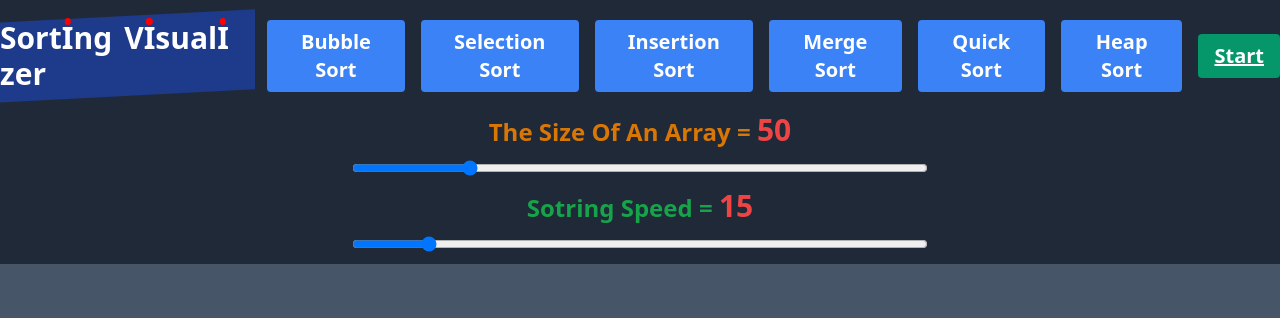
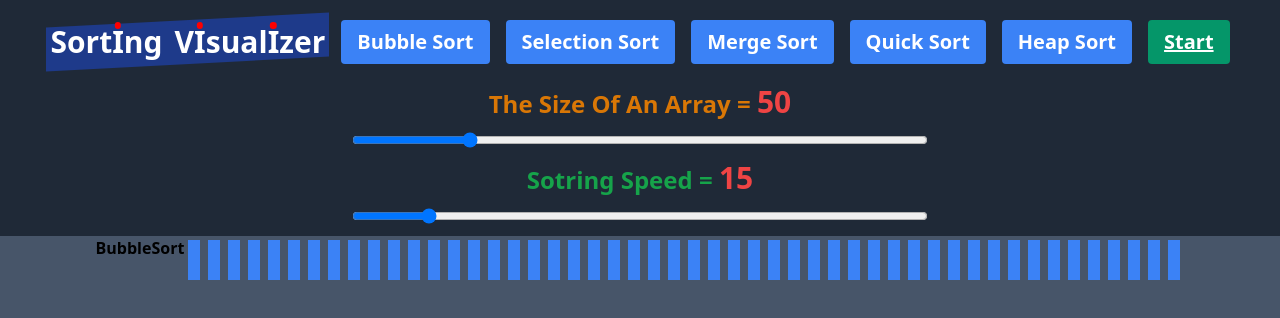
Before and after one commit to Mohab0P/Visualising_Sortin_Algorithms, a React (Vite) app: page / in a window 1280 px wide. Shown: the top 318 px of the page. Built offline with nearby package versions, Linux system fonts and the light colour scheme.

Commit message:
Provider

```diff
--- a/src/App.tsx
+++ b/src/App.tsx
@@ -1,4 +1,5 @@
 import Nav from "./components/Nav";
+import Main from "./components/Main";
 
 
 function App() {
@@ -6,6 +7,7 @@ function App() {
   return (
     <div>
       <Nav/>
+      <Main/>
     </div>
   )
 }
--- /dev/null
+++ b/src/components/Main.tsx
@@ -0,0 +1,17 @@
+import {useArrayContext} from "../utils/ArrayProvider";
+
+const Main = () => {
+    const {size,sortingAlgorithm} = useArrayContext()
+
+
+    return (
+        <div className="flex flex-row justify-center ">
+            <h1>{sortingAlgorithm}</h1>
+          {Array.from({ length: size }).map((_, i) => (
+            <div key={i} className="h-10 w-3 bg-blue-500 m-1"></div>
+          ))}
+        </div>
+      );
+    }
+
+export default Main;
--- a/src/components/Nav.tsx
+++ b/src/components/Nav.tsx
@@ -1,9 +1,14 @@
 import { useArrayContext } from "../utils/ArrayProvider";
 
-
 const Nav = () => {
-const {size, setSize, speed, setSpeed} = useArrayContext()
-
+  const {
+    size,
+    setSize,
+    speed,
+    setSpeed,
+    sortingAlgorithm,
+    setSortingAlgorithm,
+  } = useArrayContext();
 
   return (
     <nav className="w-screen bg-gray-800 grid grid-flow-row ">
@@ -29,22 +34,30 @@ const {size, setSize, speed, setSpeed} = useArrayContext()
             <span className="relative">r</span>
           </span>
         </span>
-        <button className="bg-blue-500 hover:bg-blue-700 text-white font-bold py-2 px-4 rounded text-xl  transition-all active:scale-95">
+
+        <button
+
+          className="bg-blue-500 hover:bg-blue-700 text-white font-bold py-2 px-4 rounded text-xl  transition-all active:scale-95"
+          onClick={() => setSortingAlgorithm("BubbleSort")}
+        >
           Bubble Sort
         </button>
-        <button className="bg-blue-500 hover:bg-blue-700 text-white font-bold py-2 px-4 rounded text-xl  transition-all active:scale-95 ">
+        <button
+          className="bg-blue-500 hover:bg-blue-700 text-white font-bold py-2 px-4 rounded text-xl  transition-all active:scale-95 "
+          onClick={() => setSortingAlgorithm("SelectionSort")}
+        >
           Selection Sort
         </button>
-        <button className="bg-blue-500 hover:bg-blue-700 text-white font-bold py-2 px-4 rounded text-xl  transition-all active:scale-95">
-          Insertion Sort
-        </button>
-        <button className="bg-blue-500 hover:bg-blue-700 text-white font-bold py-2 px-4 rounded text-xl  transition-all active:scale-95">
+        <button
+          className="bg-blue-500 hover:bg-blue-700 text-white font-bold py-2 px-4 rounded text-xl  transition-all active:scale-95"
+          onClick={() => setSortingAlgorithm("MergeSort")}
+        >
           Merge Sort
         </button>
-        <button className="bg-blue-500 hover:bg-blue-700 text-white font-bold py-2 px-4 rounded text-xl  transition-all active:scale-95">
+        <button className="bg-blue-500 hover:bg-blue-700 text-white font-bold py-2 px-4 rounded text-xl  transition-all active:scale-95"           onClick={() => setSortingAlgorithm('QuickSort')}>
           Quick Sort
         </button>
-        <button className="bg-blue-500 hover:bg-blue-700 text-white font-bold py-2 px-4 rounded text-xl  transition-all active:scale-95">
+        <button className="bg-blue-500 hover:bg-blue-700 text-white font-bold py-2 px-4 rounded text-xl  transition-all active:scale-95" onClick={() => setSortingAlgorithm('HeapSort')}>
           Heap Sort
         </button>
         <button className="bg-emerald-600 hover:bg-emerald-800 text-white font-bold py-2 px-4 rounded text-xl underline  transition-all active:scale-95 ">
--- a/src/utils/ArrayProvider.tsx
+++ b/src/utils/ArrayProvider.tsx
@@ -1,10 +1,13 @@
 import React, { createContext, useContext, useState } from "react";
 
+type SortingAlgorithm = 'BubbleSort' | 'SelectionSort' | 'InsertionSort' | 'MergeSort' | 'QuickSort' | 'HeapSort';
 const ArrayContext = createContext({
   size: 50,
   setSize: (size: number) => {},
   speed: 15,
   setSpeed: (speed: number) => {},
+  sortingAlgorithm: 'BubbleSort' as SortingAlgorithm,
+  setSortingAlgorithm: (algorithm: SortingAlgorithm) => {},
 });
 
 export const useArrayContext = () => useContext(ArrayContext);
@@ -14,9 +17,9 @@ const ArrayProvider: React.FC<{ children: React.ReactNode }> = ({
 }) => {
   const [size, setSize] = useState(50);
   const [speed, setSpeed] = useState(15);
+  const [sortingAlgorithm,setSortingAlgorithm]=useState<SortingAlgorithm>('BubbleSort')
   return (
-    <ArrayContext.Provider value={{ size, setSize, speed, setSpeed }}>
-      {children}
+    <ArrayContext.Provider value={{ size, setSize, speed, setSpeed, sortingAlgorithm, setSortingAlgorithm }}>      {children}
     </ArrayContext.Provider>
   );
 };
```
Lines whose indentation alone changed are shown as unchanged.
